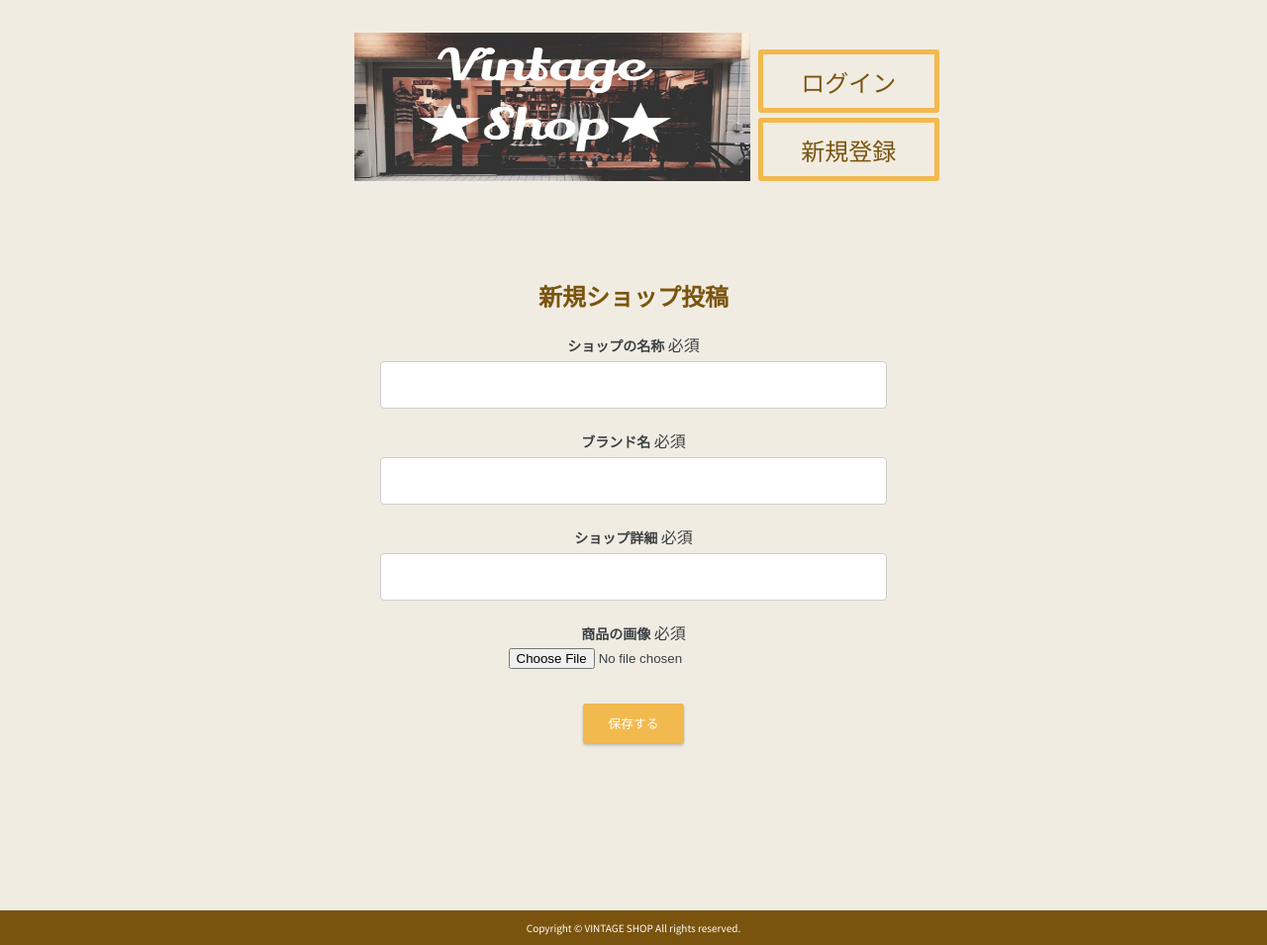
After one commit to gobaru/vintage-shop617, a Rails app: page /shops/new in a window 1280 px wide. The commit adds this page. Shown: the whole page at 99% size. Run offline with Rails 7, Linux system fonts and the light colour scheme; style sheets or scripts are compiled from the project's sources.

Commit message:
ショップの投稿機能の実装

```diff
--- a/app/assets/stylesheets/style.css
+++ b/app/assets/stylesheets/style.css
@@ -123,6 +123,11 @@ a {
 /* フォーム */
 .form__wrapper{
   min-height: calc(100vh - 161px);
+  text-align: center;
+}
+
+.page-heading {
+  color: #7a540e;
 }
 
 .form__text {
@@ -130,7 +135,8 @@ a {
 }
 
 .field{
-  margin: 10px 0;
+  margin: 5px 0;
+  text-align: center;
 }
 
 .actions{
--- a/app/controllers/shops_controller.rb
+++ b/app/controllers/shops_controller.rb
@@ -1,4 +1,26 @@
 class ShopsController < ApplicationController
+
   def index
+    @shops = Shop.all
   end
+
+  def new
+    @shop = Shop.new
+  end
+
+  def create
+    @shop = Shop.new(shop_params)
+    if @shop.save
+      redirect_to root_path
+    else
+      render :new
+    end
+  end
+
+  private
+
+  def shop_params
+    params.require(:shop).permit(:shop_name, :bland, :shop_detail, :image).merge(user_id: current_user.id)
+  end
+
 end
--- a/app/views/layouts/application.html.erb
+++ b/app/views/layouts/application.html.erb
@@ -21,7 +21,7 @@
           <% if user_signed_in? %>
             <div class="nav__right">
               <%= link_to "ログアウト", destroy_user_session_path, class: :nav__btn3 %>
-              <%= link_to "New Shop", "#", class: :nav__btn4 %>
+              <%= link_to "New Shop", new_shop_path, class: :nav__btn4 %>
             </div>
             </div>
           <% else %>
--- /dev/null
+++ b/app/views/shops/_form.html.erb
@@ -0,0 +1,41 @@
+<%= form_with model: @shop, local: true do |f|%>
+
+
+
+  <div class="form-group">
+    <div class='form-text-wrap'>
+      <label class="form-text">ショップの名称</label>
+      <span class="indispensable">必須</span>
+    </div>
+    <%= f.text_field :shop_name, class:"input-default", maxlength:"40" %>
+  </div>
+
+  <div class="form-group">
+    <div class='form-text-wrap'>
+      <label class="form-text">ブランド名</label>
+      <span class="indispensable">必須</span>
+    </div>
+    <%= f.text_area :bland, class:"input-default", maxlength:"40" %>
+  </div>
+
+  <div class="form-group">
+    <div class='form-text-wrap'>
+      <label class="form-text">ショップ詳細</label>
+      <span class="indispensable">必須</span>
+    </div>
+    <%= f.text_area :shop_detail, class:"input-default", maxlength:"40" %>
+  </div>
+
+  <div class="form-group">
+    <div class='form-text-wrap'>
+      <label class="form-text">商品の画像</label>
+      <%= f.label :image, "必須" %><br />
+      <%= f.file_field :image %>
+    </div>
+  </div>
+
+  <div class="actions">
+    <%= f.submit "保存する", class: :form__btn  %>
+  </div>
+
+<% end %>
--- /dev/null
+++ b/app/views/shops/new.html.erb
@@ -0,0 +1,8 @@
+<div class="main">
+  <div class="inner">
+    <div class="form__wrapper">
+      <h2 class="page-heading">新規ショップ投稿</h2>
+        <%= render partial: "form" %>
+    </div>
+  </div>
+</div>
--- a/config/routes.rb
+++ b/config/routes.rb
@@ -2,4 +2,5 @@ Rails.application.routes.draw do
   devise_for :users
   get 'shops/index'
   root to: "shops#index"
+  resources :shops
 end
```
